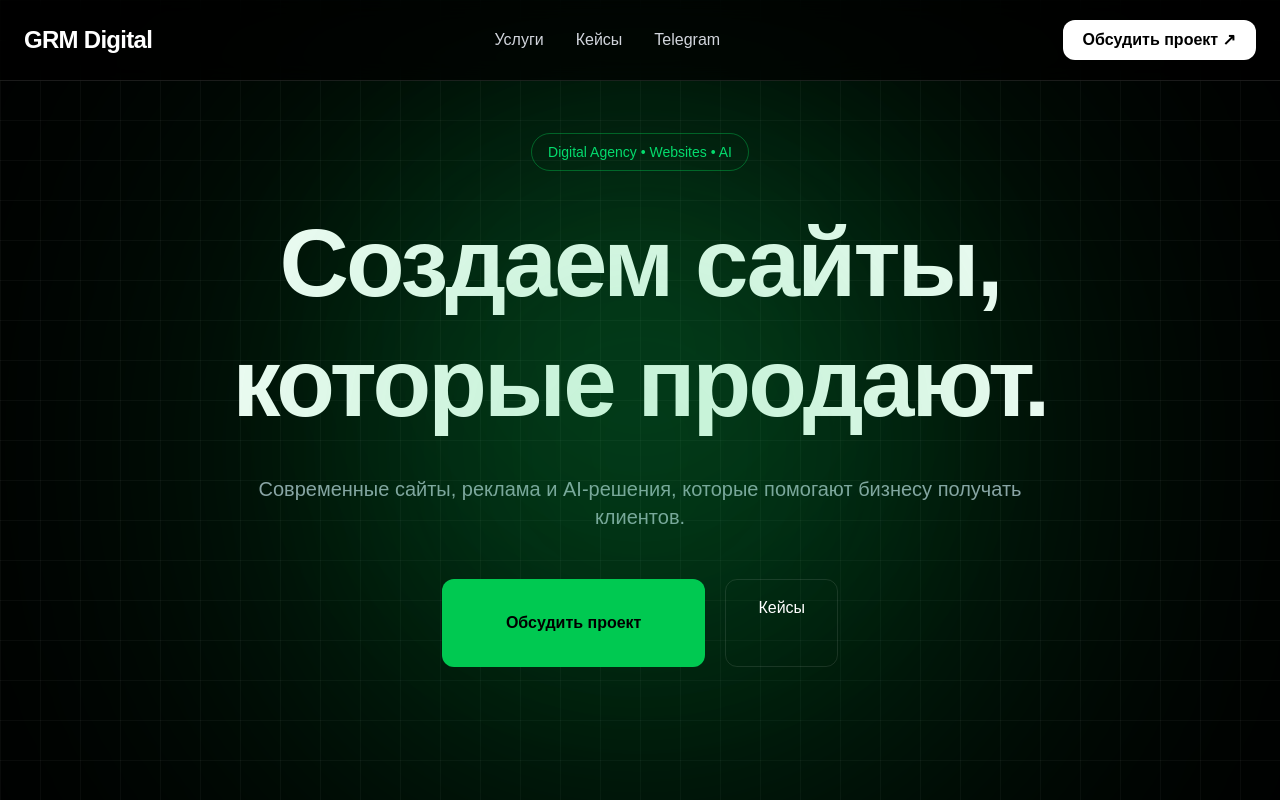
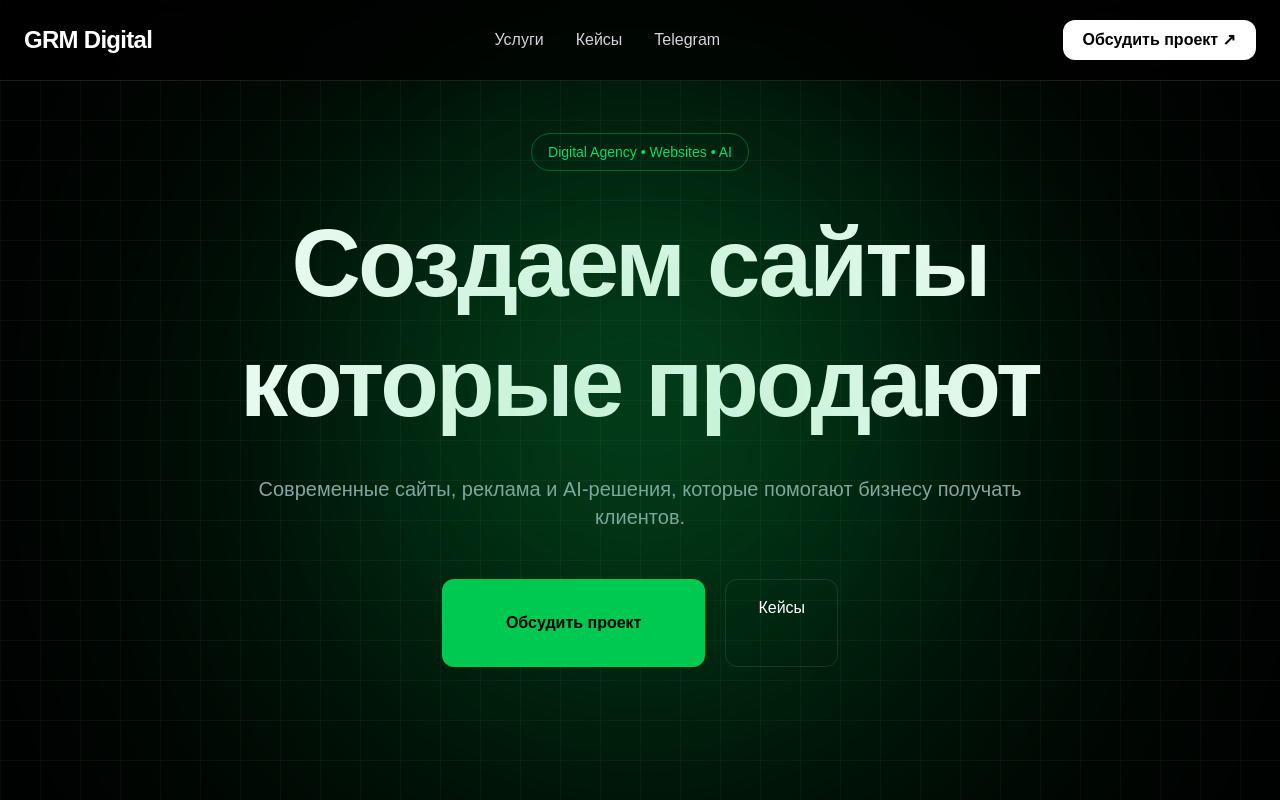
Before and after one commit to zakatovkirill2-hue/grm-digital, a Next.js app: page / in a window 1280 px wide. Shown: the top 800 px of the page. Built offline with nearby package versions, Linux system fonts and the light colour scheme.

Commit message:
Убрал точки в Hero

```diff
--- a/app/components/Hero.tsx
+++ b/app/components/Hero.tsx
@@ -26,10 +26,10 @@ export default function Hero() {
         transition={{ duration: 0.8 }}
         className="mt-8 max-w-5xl text-6xl font-extrabold leading-tight md:text-8xl"
       >
-        Создаем сайты,
+        Создаем сайты
 
 
-        которые продают.
+        которые продают
       </motion.h1>
 
       <motion.p
```
